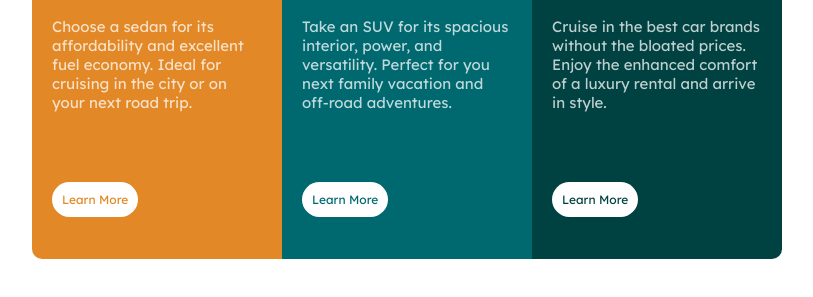
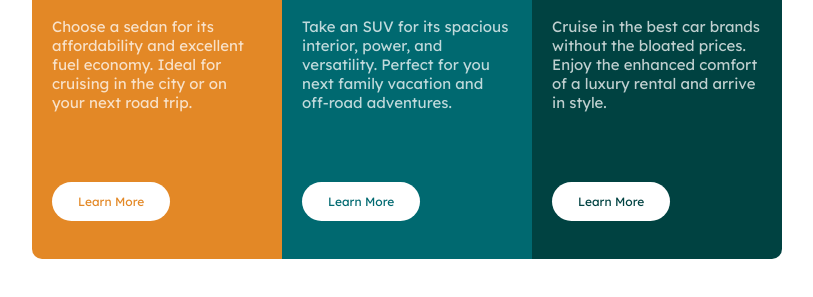
Before and after one commit to viniciusgcampanella/column-preview-card-component, a plain HTML site: page index.html in a window 1280 px wide. Shown: the part 341-638 px from the top of the page, without its empty margins (233-1046 px from the left). Drawn offline with Linux system fonts and the light colour scheme.

Commit message:
READE.md

```diff
--- a/src/styles/styles.css
+++ b/src/styles/styles.css
@@ -33,7 +33,7 @@ p{
 }
 .button-1{
     border-radius: 22px;
-    padding: 10px;
+    padding: 12px 26px;
     background-color: white;
     color: hsl(31, 77%, 52%);
     font-size: 12px;
@@ -50,8 +50,8 @@ p{
     height: 400px;
 }
 .button-2{
-    border-radius: 22px;
-    padding: 10px;
+    border-radius: 20px;
+    padding: 12px 26px;
     background-color: white;
     color: hsl(184, 100%, 22%);
     font-size: 12px;
@@ -70,7 +70,7 @@ p{
 }
 .button-3{
     border-radius: 22px;
-    padding: 10px;
+    padding: 12px 26px;
     background-color: white;
     color: hsl(179, 100%, 13%);
     font-size: 12px;
```
Also changed, not shown: 1 other file.
